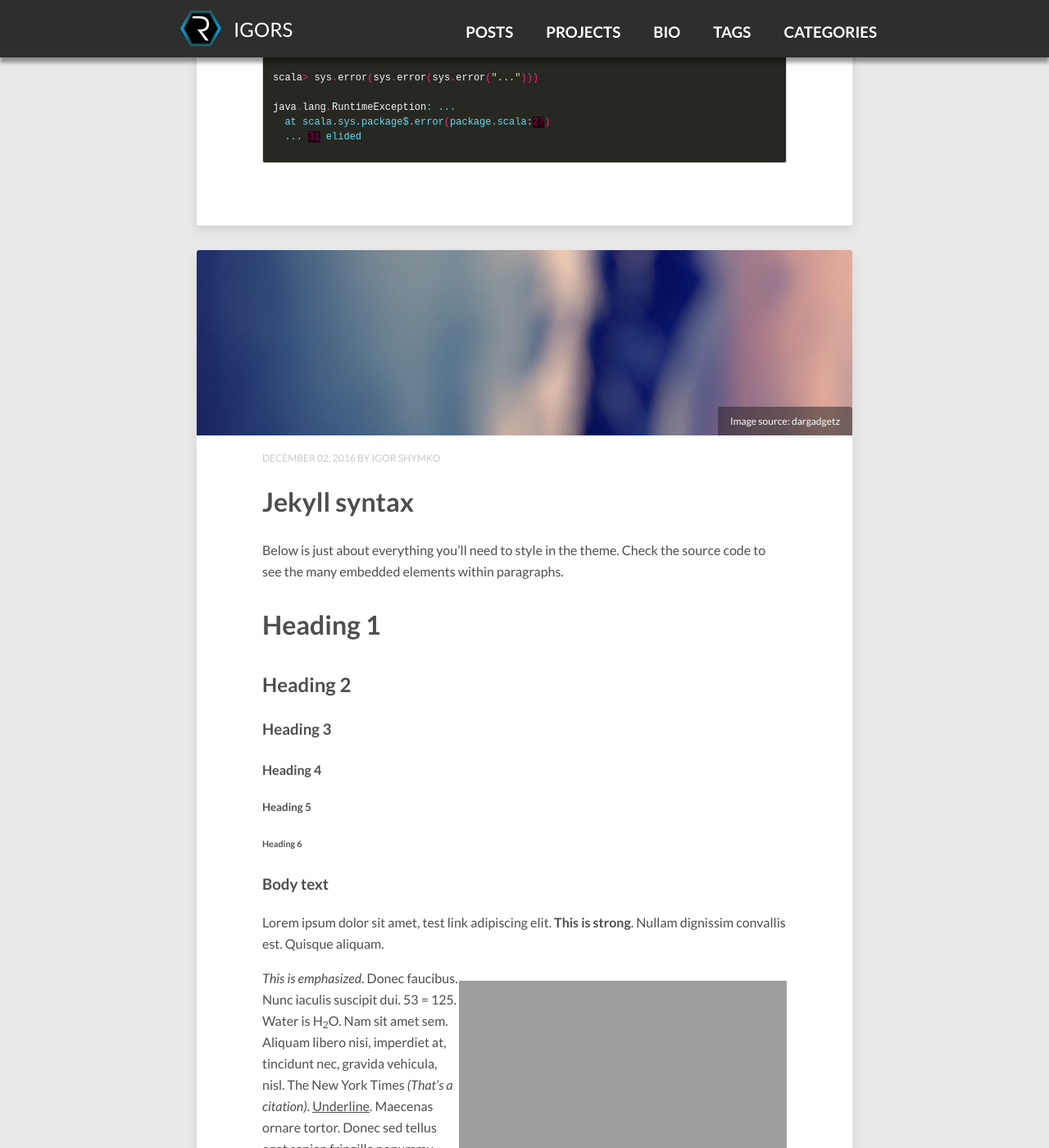
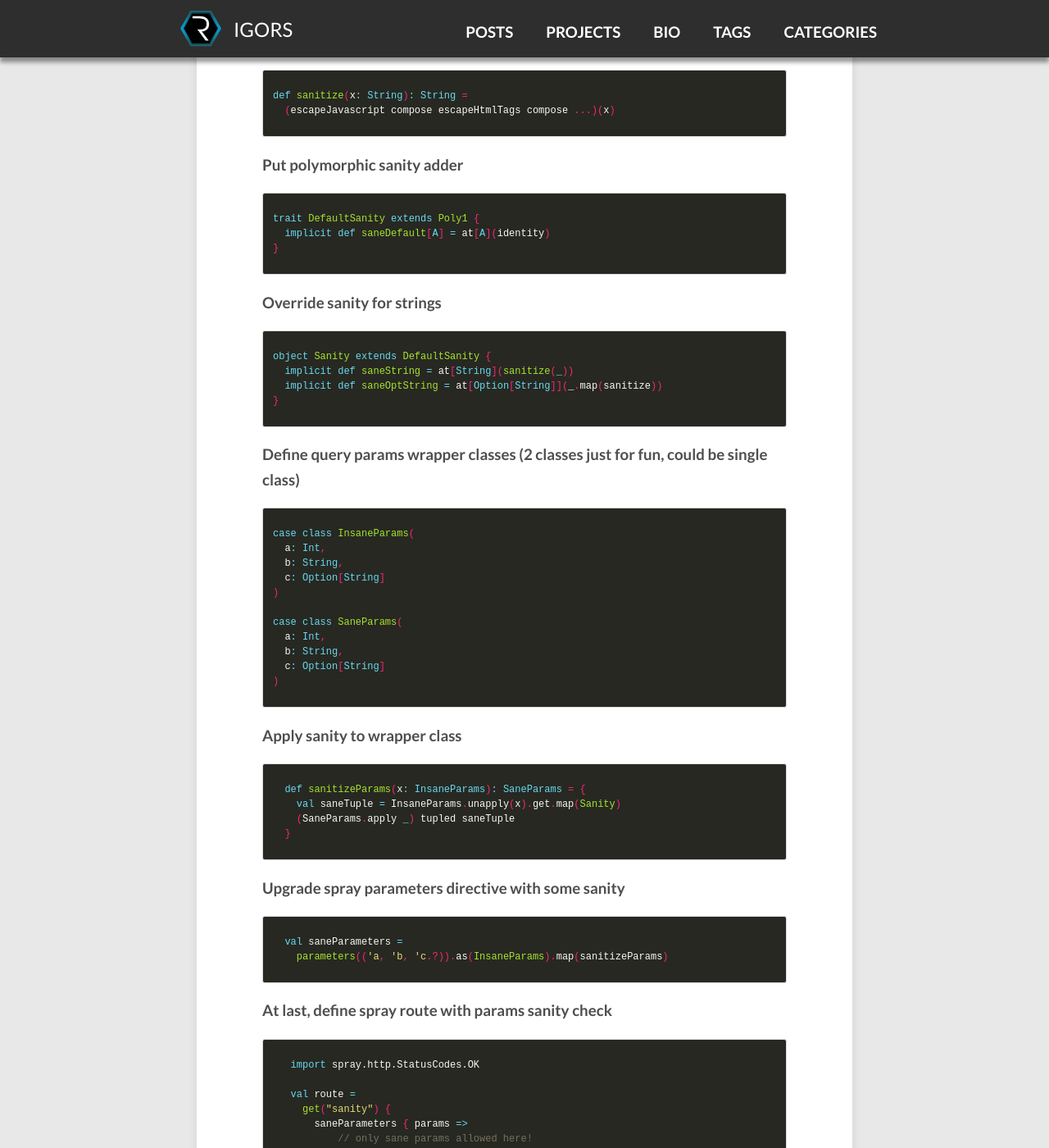
Before and after one commit to ancane/ancane.github.io, a Jekyll site: the page built from index.html, in a window 1280 px wide and 1400 px high, scrolled down 589 px. Shown: the whole window at 82% size. Built offline with Jekyll 4.4.1, drawn with Linux system fonts in a browser that asks for light colours; nearby versions of some CDN libraries; the list of posts is cut into pages by our own code; some of the changed text lies outside the part shown.

Commit message:
shapeless helps to add sanity to spray params

```diff
--- /dev/null
+++ b/_posts/2016-12-24-spray-parameters-sanitize.md
@@ -0,0 +1,94 @@
+---
+layout: post
+title: "Spray: sanitize query params with shapeless"
+description: "Sanitizing http query parameters in spray using shapeless"
+modified: 2016-12-24
+tags: [scala spray shapeless]
+categories: [scala]
+---
+
+### Overkill imports
+
+{% highlight scala %}
+  import spray.routing._
+  import shapeless._
+  import poly._
+{% endhighlight %}
+
+
+### Define sanity check
+
+{% highlight scala %}
+
+def sanitize(x: String): String =
+  (escapeJavascript compose escapeHtmlTags compose ...)(x)
+
+{% endhighlight %}
+
+### Put polymorphic sanity adder
+
+{% highlight scala %}
+trait DefaultSanity extends Poly1 {
+  implicit def saneDefault[A] = at[A](identity)
+}
+{% endhighlight %}
+
+### Override sanity for strings
+
+{% highlight scala %}
+object Sanity extends DefaultSanity {
+  implicit def saneString = at[String](sanitize(_))
+  implicit def saneOptString = at[Option[String]](_.map(sanitize))
+}
+{% endhighlight %}
+
+### Define query params wrapper classes (2 classes just for fun, could be single class)
+
+{% highlight scala %}
+
+case class InsaneParams(
+  a: Int,
+  b: String,
+  c: Option[String]
+)
+
+case class SaneParams(
+  a: Int,
+  b: String,
+  c: Option[String]
+)
+{% endhighlight %}
+
+### Apply sanity to wrapper class
+
+{% highlight scala %}
+
+  def sanitizeParams(x: InsaneParams): SaneParams = {
+    val saneTuple = InsaneParams.unapply(x).get.map(Sanity)
+    (SaneParams.apply _) tupled saneTuple
+  }
+{% endhighlight %}
+
+
+### Upgrade spray parameters directive with some sanity
+
+{% highlight scala %}
+
+  val saneParameters =
+    parameters(('a, 'b, 'c.?)).as(InsaneParams).map(sanitizeParams)
+
+{% endhighlight %}
+
+### At last, define spray route with params sanity check
+
+{% highlight scala %}
+   import spray.http.StatusCodes.OK
+
+   val route =
+     get("sanity") {
+       saneParameters { params =>
+      	   // only sane params allowed here!
+      	   complete(OK)
+      	 }
+     }
+{% endhighlight %}
```
Also changed, not shown: _posts/2016-12-02-post-theme-syntax.md (+0 -3 lines), images/spray-logo-large.png (added).
